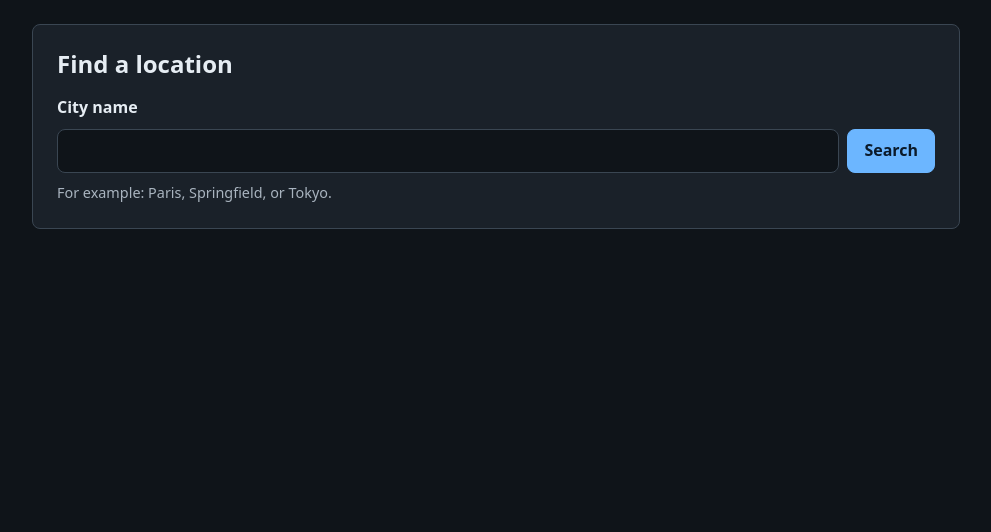
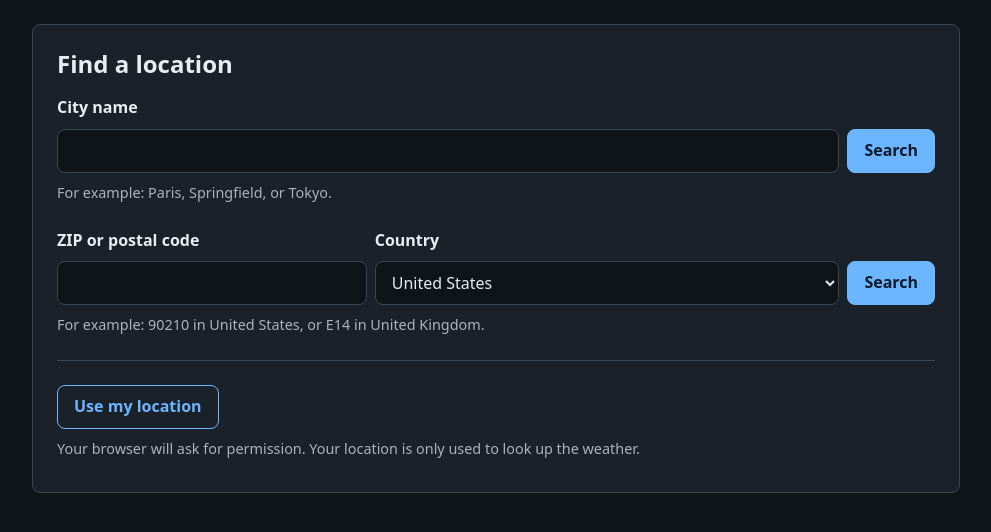
Before and after one commit to n-ellis1/open-weather-app, a Django app: page / in a window 1280 px wide. Shown: the part 57-589 px from the top of the page, without its empty margins (144-1135 px from the left). Run offline with Django 5.2, Linux system fonts and the light colour scheme.

Commit message:
Add postal search and device location

```diff
--- a/static/css/theme.css
+++ b/static/css/theme.css
@@ -39,6 +39,11 @@
 *::before,
 *::after {
   box-sizing: border-box;
+}
+
+/* Keep the hidden attribute working on elements that set display. */
+[hidden] {
+  display: none !important;
 }
 
 html {
@@ -160,6 +165,42 @@ select:focus-visible {
   color: var(--color-text-muted);
   font-size: 0.9rem;
   margin: var(--space-2) 0 0;
+}
+
+/* Search page: city form, postal code form, and "Use my location". */
+.search-options {
+  display: grid;
+  gap: var(--space-6);
+}
+
+.postal-fields {
+  display: grid;
+  grid-template-columns: minmax(8rem, 1fr) minmax(10rem, 1.5fr) auto;
+  gap: var(--space-2);
+  align-items: end;
+}
+
+.current-location {
+  margin-top: var(--space-6);
+  padding-top: var(--space-6);
+  border-top: 1px solid var(--color-border);
+}
+
+.location-status {
+  margin: var(--space-2) 0 0;
+}
+
+.location-status-error {
+  padding: var(--space-3) var(--space-4);
+  background: var(--color-danger-bg);
+  border: 1px solid var(--color-danger-border);
+  border-left-width: 4px;
+  border-radius: var(--radius);
+}
+
+.button[aria-disabled="true"] {
+  opacity: 0.7;
+  cursor: progress;
 }
 
 /* Buttons */
@@ -348,6 +389,10 @@ select:focus-visible {
     flex-direction: column;
   }
 
+  .postal-fields {
+    grid-template-columns: 1fr;
+  }
+
   .card {
     padding: var(--space-4);
   }
--- /dev/null
+++ b/static/js/current-location.js
@@ -0,0 +1,86 @@
+/*
+ * "Use my location" (FR-6).
+ *
+ * The browser is asked for location only when the user clicks the button.
+ * On success the page opens the weather dashboard with the device
+ * coordinates; the backend then calls OpenWeather, so no API key is needed
+ * here. On failure a status message explains what happened and the manual
+ * search forms stay usable.
+ */
+(function () {
+  "use strict";
+
+  var container = document.getElementById("current-location");
+  var button = document.getElementById("use-location");
+  var hint = document.getElementById("use-location-hint");
+  var status = document.getElementById("location-status");
+  if (!container || !button || !status) {
+    return;
+  }
+
+  var dashboardUrl = container.dataset.dashboardUrl;
+  var STILL_SEARCH = " You can still search by city or postal code.";
+  var busy = false;
+
+  function show(message, isError) {
+    status.textContent = message;
+    status.classList.toggle("location-status-error", Boolean(isError));
+  }
+
+  function setBusy(value) {
+    busy = value;
+    // aria-disabled keeps keyboard focus on the button, unlike disabled.
+    button.setAttribute("aria-disabled", value ? "true" : "false");
+  }
+
+  function onSuccess(position) {
+    var params = new URLSearchParams({
+      lat: position.coords.latitude.toFixed(4),
+      lon: position.coords.longitude.toFixed(4),
+    });
+    show("Location found. Loading the weather…", false);
+    window.location.assign(dashboardUrl + "?" + params.toString());
+  }
+
+  function onError(error) {
+    var message;
+    if (error.code === error.PERMISSION_DENIED) {
+      message = "Location permission was denied. To use your location, allow it in your browser's site settings.";
+    } else if (error.code === error.POSITION_UNAVAILABLE) {
+      message = "Your location is unavailable right now.";
+    } else if (error.code === error.TIMEOUT) {
+      message = "Finding your location took too long.";
+    } else {
+      message = "We couldn't get your location.";
+    }
+    setBusy(false);
+    show(message + STILL_SEARCH, true);
+  }
+
+  // Reveal the control only when this script runs.
+  button.hidden = false;
+  if (hint) {
+    hint.hidden = false;
+  }
+
+  button.addEventListener("click", function () {
+    if (busy) {
+      return;
+    }
+    if (!window.isSecureContext) {
+      show("Location is only available over HTTPS or on localhost." + STILL_SEARCH, true);
+      return;
+    }
+    if (!("geolocation" in navigator)) {
+      show("Your browser can't share your location." + STILL_SEARCH, true);
+      return;
+    }
+    setBusy(true);
+    show("Finding your location…", false);
+    navigator.geolocation.getCurrentPosition(onSuccess, onError, {
+      enableHighAccuracy: false,
+      timeout: 10000,
+      maximumAge: 600000,
+    });
+  });
+})();
--- a/templates/base.html
+++ b/templates/base.html
@@ -16,5 +16,6 @@
   <main id="main" class="container" tabindex="-1">
     {% block content %}{% endblock %}
   </main>
+  {% block scripts %}{% endblock %}
 </body>
 </html>
--- a/weather/countries.py
+++ b/weather/countries.py
@@ -93,6 +93,10 @@ COUNTRY_NAMES = {
 }
 
 
+# (code, name) pairs sorted by name, for country selectors.
+COUNTRY_CHOICES = sorted(COUNTRY_NAMES.items(), key=lambda item: item[1])
+
+
 def country_name(code):
     if not code:
         return ""
--- a/weather/templates/weather/search.html
+++ b/weather/templates/weather/search.html
@@ -1,12 +1,13 @@
 {% extends "base.html" %}
-{% load l10n %}
+{% load l10n static %}
 
-{% block title %}{% if query %}{{ query }} – {% endif %}Search locations · Open Weather{% endblock %}
+{% block title %}{% if search_label %}{{ search_label }} – {% endif %}Search locations · Open Weather{% endblock %}
 
 {% block content %}
 <section class="card" aria-labelledby="search-heading">
   <h1 id="search-heading">Find a location</h1>
-  <form class="search-form" method="get" action="{% url 'weather:search' %}" role="search">
+  <div class="search-options">
+    <form class="search-form" method="get" action="{% url 'weather:search' %}" role="search" aria-label="Search by city">
       <label for="location-query">City name</label>
       <div class="field-row">
         <input id="location-query" name="q" type="search" value="{{ query }}"
@@ -15,20 +16,47 @@
       </div>
       <p id="location-query-hint" class="hint">For example: Paris, Springfield, or Tokyo.</p>
     </form>
+
+    <form class="search-form" method="get" action="{% url 'weather:search' %}" role="search" aria-label="Search by ZIP or postal code">
+      <div class="postal-fields">
+        <div>
+          <label for="postal-code">ZIP or postal code</label>
+          <input id="postal-code" name="zip" type="text" value="{{ postal_code }}"
+                 required maxlength="20" autocomplete="postal-code" aria-describedby="postal-code-hint">
+        </div>
+        <div>
+          <label for="postal-country">Country</label>
+          <select id="postal-country" name="country" autocomplete="country">
+            {% for code, name in countries %}
+            <option value="{{ code }}"{% if code == postal_country %} selected{% endif %}>{{ name }}</option>
+            {% endfor %}
+          </select>
+        </div>
+        <button type="submit" class="button">Search</button>
+      </div>
+      <p id="postal-code-hint" class="hint">For example: 90210 in United States, or E14 in United Kingdom.</p>
+    </form>
+  </div>
+
+  <div id="current-location" data-dashboard-url="{% url 'weather:dashboard' %}" class="current-location">
+    <button type="button" id="use-location" class="button button-secondary" aria-describedby="use-location-hint" hidden>Use my location</button>
+    <p id="use-location-hint" class="hint" hidden>Your browser will ask for permission. Your location is only used to look up the weather.</p>
+    <p id="location-status" class="location-status" role="status" aria-live="polite"></p>
+  </div>
 </section>
 
 {% if error %}
 <div class="alert alert-error" role="alert">
   <p>{{ error.message }}</p>
   {% if error.kind == "upstream" %}
-  <p><a class="button button-secondary" href="{% url 'weather:search' %}?q={{ query|urlencode }}">Try again</a></p>
+  <p><a class="button button-secondary" href="{{ retry_url }}">Try again</a></p>
   {% endif %}
 </div>
 {% endif %}
 
 {% if searched %}
 <section class="card" aria-labelledby="results-heading">
-  <h2 id="results-heading">Results for “{{ query }}”</h2>
+  <h2 id="results-heading">Results for “{{ search_label }}”</h2>
   {% if results %}
   <p class="hint" aria-live="polite">{{ results|length }} matching location{{ results|length|pluralize }}.</p>
   <ul class="result-list">
@@ -36,14 +64,16 @@
     <li class="result-item">
       <a class="result-link" href="{% url 'weather:dashboard' %}?lat={{ location.lat|unlocalize }}&amp;lon={{ location.lon|unlocalize }}&amp;name={{ location.name|urlencode }}&amp;state={{ location.state|urlencode }}&amp;country={{ location.country_code|urlencode }}">
         <span class="result-name">{{ location.label }}</span>
-        <span class="result-meta">Latitude {{ location.lat }}, longitude {{ location.lon }}</span>
+        <span class="result-meta">{% if location.postal_code %}Postal code {{ location.postal_code }} · {% endif %}Latitude {{ location.lat }}, longitude {{ location.lon }}</span>
       </a>
     </li>
     {% endfor %}
   </ul>
   {% else %}
-  <p aria-live="polite">No locations matched “{{ query }}”. Check the spelling or try a nearby city.</p>
+  <p aria-live="polite">{{ empty_message }}</p>
   {% endif %}
 </section>
 {% endif %}
 {% endblock %}
+
+{% block scripts %}<script src="{% static 'js/current-location.js' %}" defer></script>{% endblock %}
--- a/weather/views.py
+++ b/weather/views.py
@@ -1,44 +1,92 @@
 import math
+import re
+from functools import partial
+from urllib.parse import urlencode
 
 from django.shortcuts import render
 
 from . import services
+from .countries import COUNTRY_CHOICES, COUNTRY_NAMES, country_name
 from .openweather import MissingAPIKeyError, OpenWeatherError
 
 MAX_QUERY_LENGTH = 100
+MAX_POSTAL_CODE_LENGTH = 20
+DEFAULT_POSTAL_COUNTRY = "US"
+POSTAL_CODE_PATTERN = re.compile(r"[A-Z0-9][A-Z0-9 -]*")
+
+
+def _invalid(message):
+    return {"kind": "invalid", "message": message}
+
+
+def _validate_postal_search(postal_code, country_code):
+    """Return an error dict for invalid postal search input, or None."""
+    if country_code not in COUNTRY_NAMES:
+        return _invalid("Choose a country from the list.")
+    if len(postal_code) > MAX_POSTAL_CODE_LENGTH:
+        return _invalid(f"Postal codes must be {MAX_POSTAL_CODE_LENGTH} characters or fewer.")
+    if not POSTAL_CODE_PATTERN.fullmatch(postal_code):
+        return _invalid("Postal codes can only contain letters, numbers, spaces, and hyphens.")
+    return None
 
 
 def search(request):
     query = request.GET.get("q", "").strip()
-    context = {"query": query, "searched": False, "results": [], "error": None}
+    # Collapse internal whitespace and uppercase, e.g. " sw1a  1aa " -> "SW1A 1AA".
+    postal_code = " ".join(request.GET.get("zip", "").split()).upper()
+    postal_country = request.GET.get("country", "").strip().upper()
+    context = {
+        "query": query,
+        "postal_code": postal_code,
+        "postal_country": postal_country or DEFAULT_POSTAL_COUNTRY,
+        "countries": COUNTRY_CHOICES,
+        "searched": False,
+        "results": [],
+        "error": None,
+    }
 
-    if query:
+    if postal_code:
+        context["search_label"] = f"{postal_code}, {country_name(postal_country)}"
+        context["empty_message"] = (
+            f"No locations matched postal code {postal_code} in {country_name(postal_country)}. "
+            "Check the code and the selected country."
+        )
+        context["retry_url"] = f"{request.path}?{urlencode({'zip': postal_code, 'country': postal_country})}"
+        context["error"] = _validate_postal_search(postal_code, postal_country)
+        lookup = partial(services.search_postal_code, postal_code, postal_country)
+    elif query:
+        context["search_label"] = query
+        context["empty_message"] = (
+            f"No locations matched “{query}”. Check the spelling or try a nearby city."
+        )
+        context["retry_url"] = f"{request.path}?{urlencode({'q': query})}"
         if len(query) > MAX_QUERY_LENGTH:
+            context["error"] = _invalid(f"Search terms must be {MAX_QUERY_LENGTH} characters or fewer.")
+        lookup = partial(services.search_locations, query)
+    else:
+        lookup = None
+
+    if lookup and not context["error"]:
+        try:
+            context["results"] = lookup()
+            context["searched"] = True
+        except MissingAPIKeyError:
             context["error"] = {
-                "kind": "invalid",
-                "message": f"Search terms must be {MAX_QUERY_LENGTH} characters or fewer.",
+                "kind": "missing_key",
+                "message": (
+                    "Live search is unavailable because no OpenWeather API key "
+                    "is configured. Add OPENWEATHER_API_KEY to the .env file "
+                    "and restart the server."
+                ),
             }
-        else:
-            try:
-                context["results"] = services.search_locations(query)
-                context["searched"] = True
-            except MissingAPIKeyError:
-                context["error"] = {
-                    "kind": "missing_key",
-                    "message": (
-                        "Live search is unavailable because no OpenWeather API key "
-                        "is configured. Add OPENWEATHER_API_KEY to the .env file "
-                        "and restart the server."
-                    ),
-                }
-            except OpenWeatherError:
-                context["error"] = {
-                    "kind": "upstream",
-                    "message": (
-                        "We couldn't reach the weather service. "
-                        "Please try again or search for a different location."
-                    ),
-                }
+        except OpenWeatherError:
+            context["error"] = {
+                "kind": "upstream",
+                "message": (
+                    "We couldn't reach the weather service. "
+                    "Please try again or search for a different location."
+                ),
+            }
 
     return render(request, "weather/search.html", context)
 
```
Also changed, not shown: HANDOFF.md (+24 -22 lines), weather/openweather.py (+11 -1 lines), weather/services.py (+44 -2 lines), weather/tests/test_current_location.py (added, +52 -0 lines), weather/tests/test_openweather_client.py (+42 -1 lines), weather/tests/test_postal_search.py (added, +149 -0 lines), weather/tests/test_search_views.py (+39 -0 lines), weather/us_states.py (added, +33 -0 lines), README.md. Lines whose indentation alone changed are shown as unchanged.
